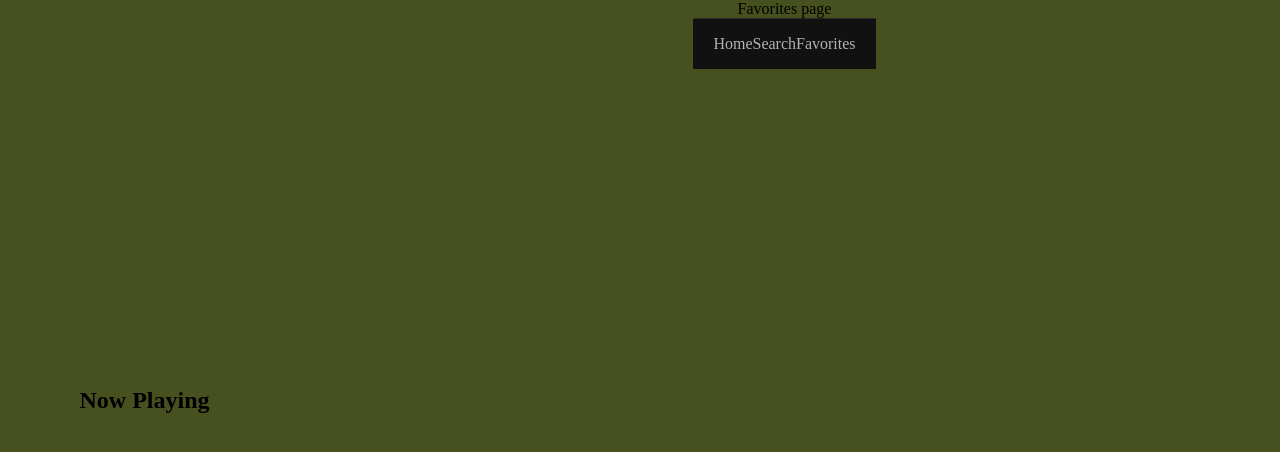
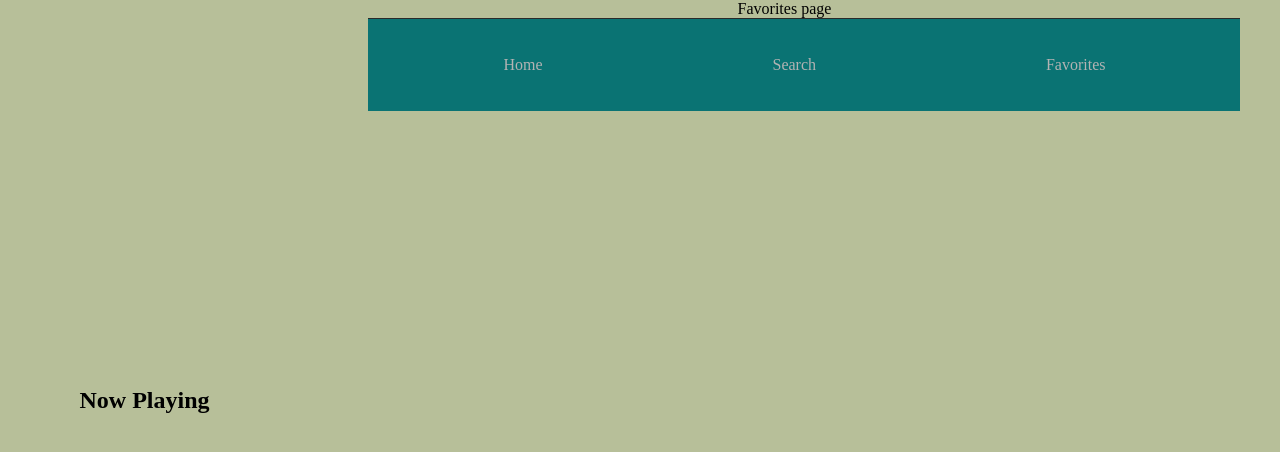
Before and after one commit to tol1kkk/Music-Player, a React (Vite) app: page /favorites in a window 1280 px wide. Shown: the top 452 px of the page. Built offline with nearby package versions, Linux system fonts and the light colour scheme.

Commit message:
змінено колір navbar

```diff
--- a/src/App.css
+++ b/src/App.css
@@ -5,7 +5,7 @@
 .container{
   height: 800px;
   width: 100%;
-  background-color: #46511f;
+  background-color: #B7BF99;
   display: flex;
   flex-direction: row;
   align-items: center;
--- a/src/components/Navbar/navbar.css
+++ b/src/components/Navbar/navbar.css
@@ -4,7 +4,9 @@
   align-items: center;
   padding: 16px 20px;
   border-top: 1px solid #2a2a2a;
-  background: #111;
+  background: #0A7373;
+  width: 100%;
+  height: 60px;
 }
 
 .navbar__link {
```
